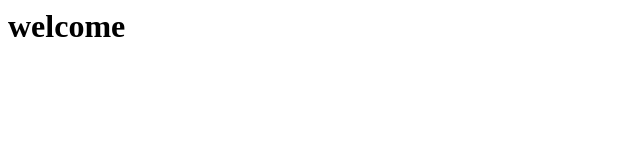
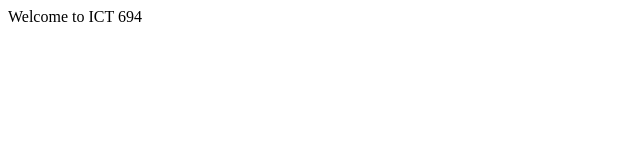
Before and after one commit to Loacust/New-Repository_1, a plain HTML site: page index.html in a window 1280 px wide. Shown: the whole page, without its empty margins (0-640 px from the left). Drawn offline with Linux system fonts and the light colour scheme.

Commit message:
Modified an HTML file

```diff
--- a/index.html
+++ b/index.html
@@ -1 +1 @@
-<h1>welcome</h1>
+<p>Welcome to ICT 694</p>
```
